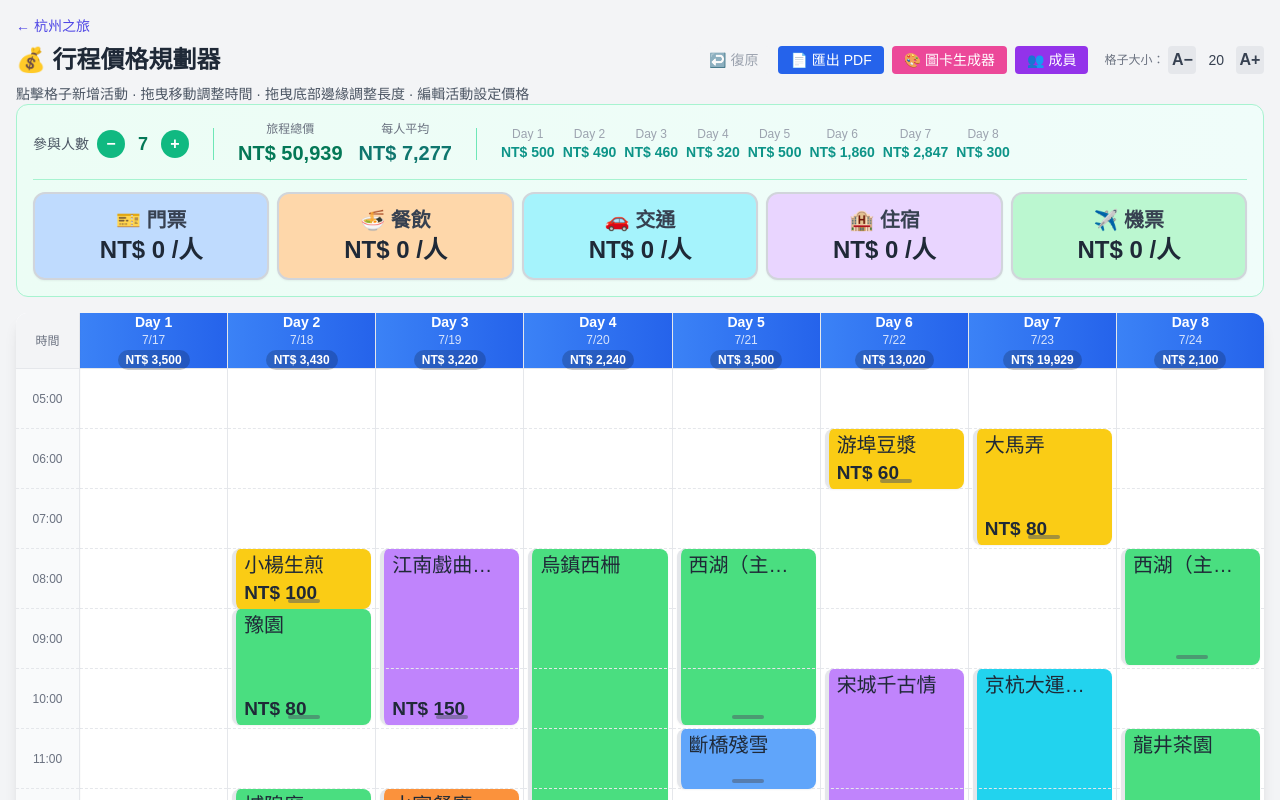
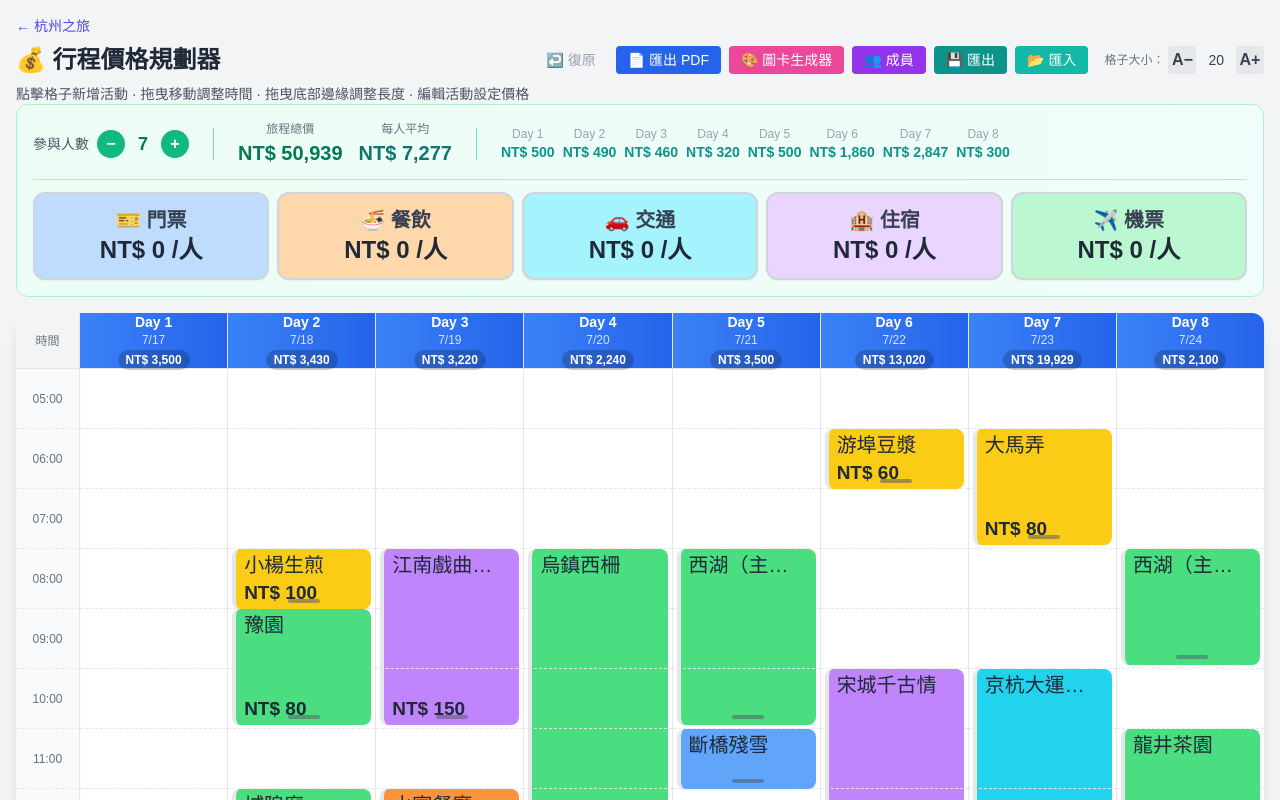
Before and after one commit to andy0958338099/travel, a Next.js app in the folder frontend/: page /travel/planner in a window 1280 px wide. Shown: the top 800 px of the page. Built offline with nearby package versions, Linux system fonts and the light colour scheme.

Commit message:
feat: add export/import JSON for planner data sync

```diff
--- a/frontend/src/app/travel/planner/page.tsx
+++ b/frontend/src/app/travel/planner/page.tsx
@@ -577,6 +577,66 @@ export default function PlannerPage() {
             >
               👥 成員
             </button>
+            <button
+              onClick={() => {
+                const data = {
+                  activities,
+                  members,
+                  ticketAssignments,
+                  costTarget: localStorage.getItem(COST_STORAGE_KEY) || '2',
+                };
+                const blob = new Blob([JSON.stringify(data, null, 2)], { type: 'application/json' });
+                const url = URL.createObjectURL(blob);
+                const a = document.createElement('a');
+                a.href = url;
+                a.download = 'hangzhou-trip-planner.json';
+                a.click();
+                URL.revokeObjectURL(url);
+              }}
+              className="px-3 py-1 rounded text-sm bg-teal-600 text-white hover:bg-teal-700 transition-colors"
+              title="匯出行程資料"
+            >
+              💾 匯出
+            </button>
+            <label
+              className="px-3 py-1 rounded text-sm bg-teal-500 text-white hover:bg-teal-600 transition-colors cursor-pointer"
+              title="匯入行程資料"
+            >
+              📂 匯入
+              <input
+                type="file"
+                accept=".json"
+                className="hidden"
+                onChange={(e) => {
+                  const file = e.target.files?.[0];
+                  if (!file) return;
+                  const reader = new FileReader();
+                  reader.onload = (ev) => {
+                    try {
+                      const data = JSON.parse(ev.target?.result as string);
+                      if (data.activities) {
+                        setActivities(data.activities);
+                        localStorage.setItem(STORAGE_KEY, JSON.stringify(data.activities));
+                      }
+                      if (data.members) {
+                        setMembers(data.members);
+                        localStorage.setItem(MEMBER_STORAGE_KEY, JSON.stringify(data.members));
+                      }
+                      if (data.ticketAssignments) {
+                        setTicketAssignments(data.ticketAssignments);
+                        localStorage.setItem(TICKET_STORAGE_KEY, JSON.stringify(data.ticketAssignments));
+                      }
+                      if (data.costTarget) localStorage.setItem(COST_STORAGE_KEY, data.costTarget);
+                      alert('匯入成功 ✓');
+                    } catch {
+                      alert('匯入失敗，檔案格式錯誤');
+                    }
+                  };
+                  reader.readAsText(file);
+                  e.target.value = '';
+                }}
+              />
+            </label>
             <div className="flex items-center gap-1 ml-2">
               <span className="text-xs text-gray-500">格子大小：</span>
               <button
```
